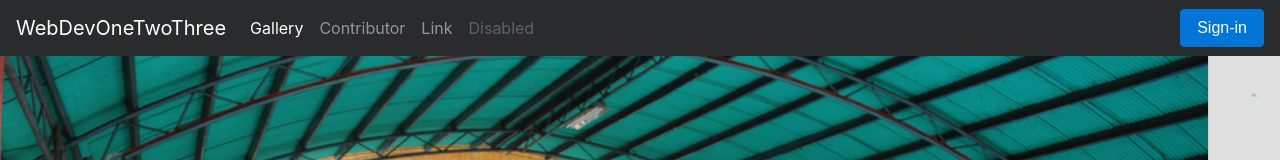
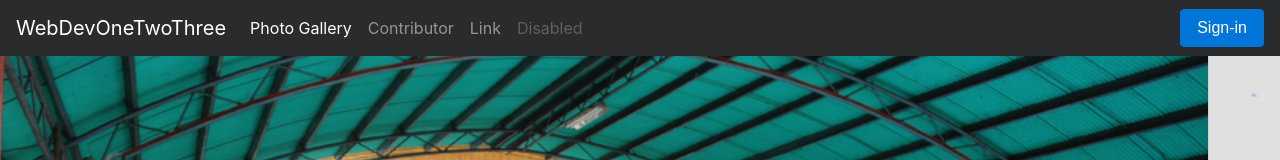
Before and after one commit to mckoycandidier/gitbootstrap, a plain HTML site: page index.html in a window 1280 px wide. Shown: the top 160 px of the page. Drawn offline with nearby package versions, Linux system fonts and the light colour scheme; a script that the page names is missing.

Commit message:
myfirstcommit

```diff
--- a/index.html
+++ b/index.html
@@ -27,7 +27,7 @@
       <div class="collapse navbar-collapse" id="navbarCollapse">
         <ul class="navbar-nav mr-auto">
           <li class="nav-item active">
-            <a class="nav-link" href="gallery.html">Gallery</a>
+            <a class="nav-link" href="gallery.html">Photo Gallery</a>
           </li>
 		   <li class="nav-item">
             <a class="nav-link" href="cont.html">Contributor</a>
```
